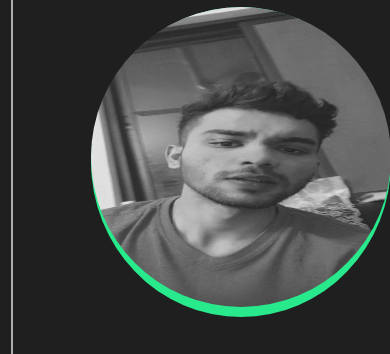
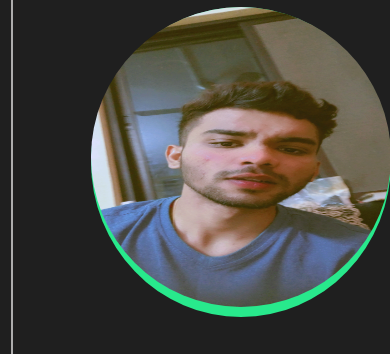
Before and after one commit to patelharsh9054/Portfolio, a plain HTML site: page index.html in a window 390 px wide. Shown: the part 135-489 px from the top of the page. Drawn offline with nearby package versions, Linux system fonts and the light colour scheme.

Commit message:
Update style.css

```diff
--- a/style.css
+++ b/style.css
@@ -1055,7 +1055,7 @@ body::-webkit-scrollbar-thumb{
         width: 100%;
         height: 100%;
         border-radius: 50%;
-        filter: grayscale(100%)
+
     }
 
     .spin {
```
